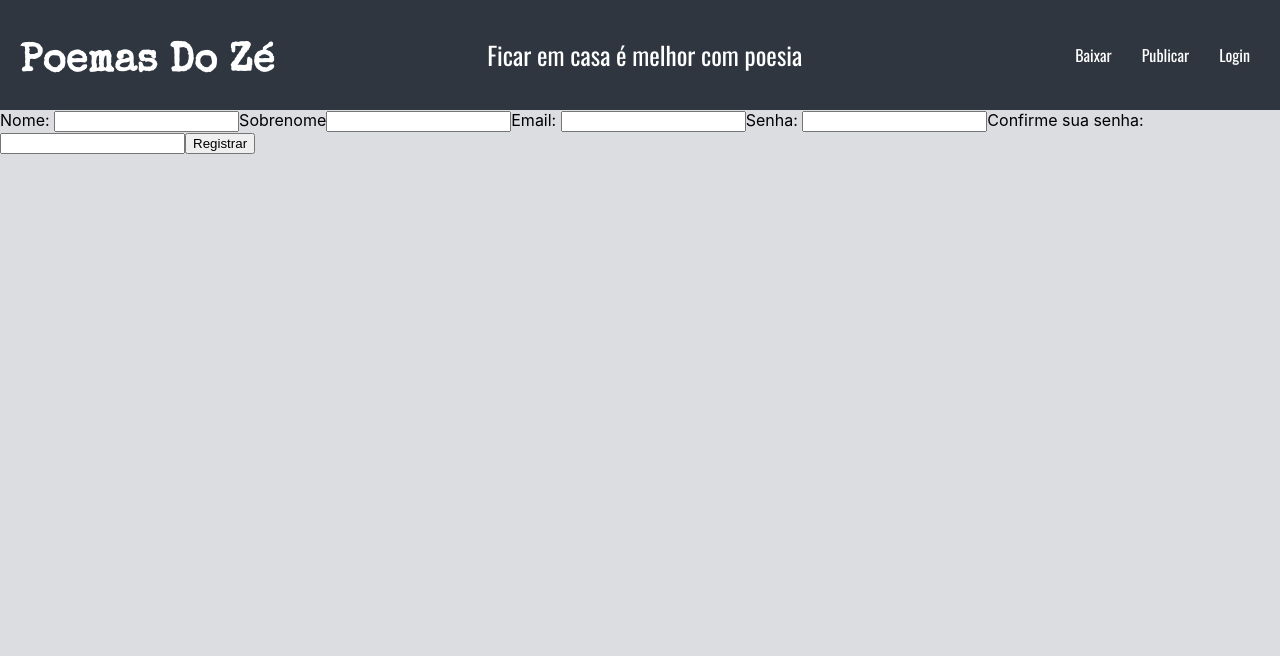
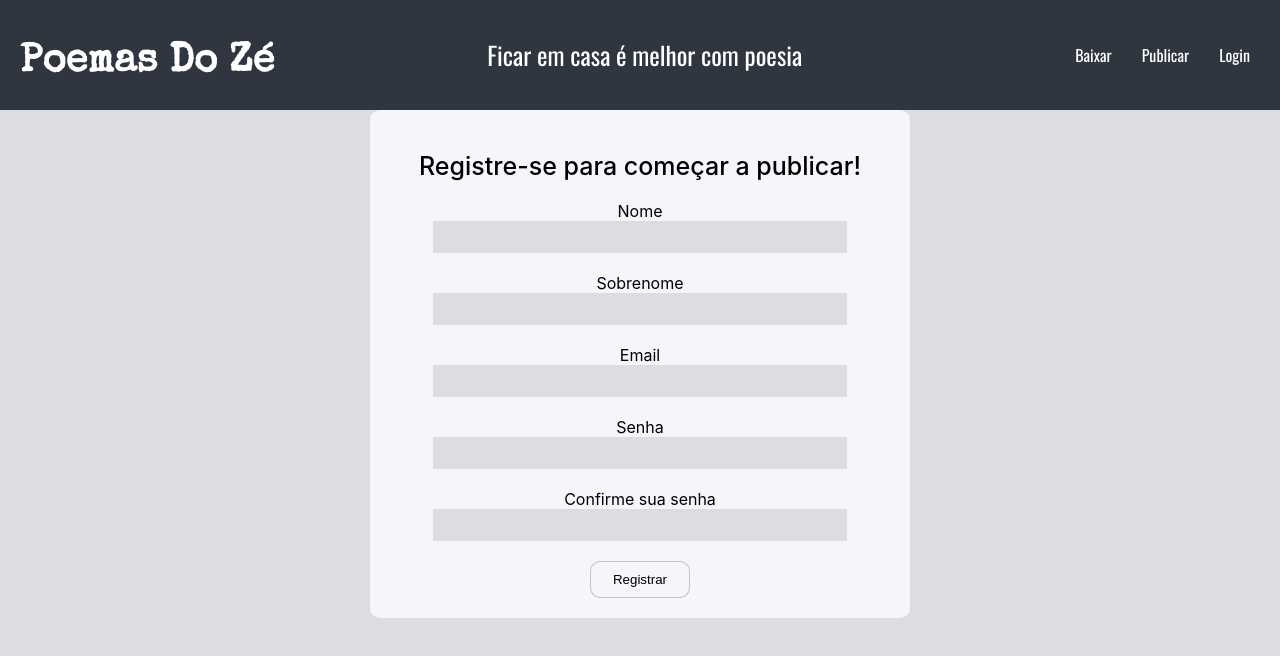
Before and after one commit to JeanJunior18/poemasdoze, a React (Create React App) app: page /register in a window 1280 px wide. Shown: the top 656 px of the page. Built offline with nearby package versions, Linux system fonts and the light colour scheme; no server answers.

Commit message:
Login and register pages created

```diff
--- a/src/api/axios.js
+++ b/src/api/axios.js
@@ -2,7 +2,8 @@ import axios from 'axios';
 
 require('dotenv/config')
 const api = axios.create({
-  baseURL: process.env.REACT_APP_API_URL,
+  // baseURL: process.env.REACT_APP_API_URL,
+  baseURL: 'http://localhost:3300'
 });
 
 api.interceptors.request.use(async config => {
--- a/src/pages/Login/index.js
+++ b/src/pages/Login/index.js
@@ -3,7 +3,7 @@ import { Link, useHistory } from 'react-router-dom';
 import * as Yup from 'yup';
 import req from '../../api/axios';
 import Header from '../../components/header/index';
-
+import './styles.css';
 
 export default function Authors() {
   const [email, setEmail] = useState('');
@@ -13,48 +13,39 @@ export default function Authors() {
 
   async function handleSubmit(e){
     e.preventDefault()
+
     const schema = Yup.object().shape({
       email: Yup.string().email().required('Input your email'),
       password: Yup.string().required('Input your password'),
     })
-    try{
-      schema.isValid({email, password}).then(async valid=>{
-       if(valid){
-          const {status, data} = await req.post('/login', {email, password});
-          console.log(status, data);
-          if(!data.error){
-            localStorage.setItem('authorization', data.token);
-            localStorage.setItem('user', `${data.user.firstname} ${data.user.lastname}`);
-            history.push('/main');
-          }
-          else{
-            setError(data.error)
-          }
-        }
-        else
-          setError('Usuário ou senha incorretos')
-      })
-
-    }catch(err){console.log(err)}
+    if(await schema.isValid({email, password})){
+      req.post('/login', {email, password}).then(response =>{
+          localStorage.setItem('authorization', response.data.token);
+          localStorage.setItem('user', `${response.data.user.firstname} ${response.data.user.lastname}`);
+          history.push('/main');
+      }).catch(error=>setError(error.response.data.error))
+    }
+    else setError('Usuário ou senha inválidos')
   }
   return (
-    <div>
+    <div className='login'>
 
       <Header />
 
-      {error && <span>{error}</span>} {/* Gera a mensagem de erro na tela */}
-      <form onSubmit={handleSubmit}>
+      <form className='box-login' onSubmit={handleSubmit}>
+        <div className="login-screen">
+          <h2>Login</h2>
+          {error && <span className="error">{error}</span>}
+          {/* <label htmlFor="email">Email: </label> */}
+          <input placeholder='Email' type="text" name="email" id="email" onChange={e=>setEmail(e.target.value)} />
 
-        <label htmlFor="email">Email: </label>
-        <input type="text" name="email" id="email" onChange={e=>setEmail(e.target.value)} />
+          {/* <label htmlFor="password">Password: </label> */}
+          <input placeholder='Password' type="password" name="password" id="password" onChange={e=>setPassword(e.target.value)} />
 
-        <label htmlFor="password">Password: </label>
-        <input type="password" name="password" id="password" onChange={e=>setPassword(e.target.value)} />
+          <button type="submit">Entrar</button>
 
-        <input type="submit" value="Enviar"/>
-
-        <Link to='/register'>Registre-se!</Link>
-
+          <Link to='/register'>Ainda não é cadastrado? Registre-se!</Link>
+          </div>
       </form>
     </div>
   );
--- /dev/null
+++ b/src/pages/Login/styles.css
@@ -0,0 +1,61 @@
+.box-login{
+  margin: auto;
+  /* background-color: #FFF; */
+  display: flex;
+  justify-content: center;
+  margin-top: 20px;
+}
+.login-screen{
+  display: flex;
+  flex-direction: column;
+  background-color: #f5f6fa;
+  width: 500px;
+  padding: 20px;
+  border-radius: 10px;
+}
+.login-screen > h2{
+  font-size: 30px;
+  font-weight: 500;
+  text-align: center;
+}
+.login-screen > input{
+  margin-bottom: 20px;
+  background-color: #dcdde1;
+  border: transparent;
+  height: 30px;
+  width: 410px;
+  text-align: center;
+  transition: 0.3s;
+  align-self: center;
+}
+.login-screen input:focus{
+  height: 35px;
+  width: 420px;
+}
+.login-screen > button[type=submit]{
+  width: 100px;
+  align-self: center;
+  padding: 10px;
+  border-radius: 10px;
+  background: #f5f6fa;
+  border:  0.5px solid #adadadaf;
+  cursor: pointer;
+  transition: 0.3s;
+}
+.login-screen > button[type=submit]:hover{
+  background-color: #dcdde1;
+}
+.login-screen a {
+  margin-top: 30px;
+  text-align: center;
+}
+
+.login-screen > .error{
+  width: 410px;
+  /* height: 30px; */
+  text-align: center;
+  color: red;
+  align-self: center;
+  margin: 10px auto 15px;
+  transition: 0.5s;
+}
--- a/src/pages/Main/main.js
+++ b/src/pages/Main/main.js
@@ -65,7 +65,7 @@ export default function Main() {
 			<div className="content">
         {booklests.map(book=>(<div key={book.title}>
           <img src={book.imgLink} alt="Capa do Livro"/>
-        <button><p>"{book.title}"</p><p>{book.author}</p></button>
+        <button className="download"><p>"{book.title}"</p><p>{book.author}</p></button>
         </div>))}
       </div>
 
--- a/src/pages/Main/style.css
+++ b/src/pages/Main/style.css
@@ -181,7 +181,7 @@ img{
     align-self: center;
     justify-self: center;
 }
-button:hover {
+button.download:hover {
     color: #ff7f5000;
     background-image: url(http://poemasdoze.epizy.com/download1.png);
     background-repeat: no-repeat;
--- a/src/pages/Register/index.js
+++ b/src/pages/Register/index.js
@@ -1,8 +1,8 @@
 import React, {useState} from 'react';
 import * as Yup from 'yup';
 import Header from '../../components/header/index';
-
-// import { Container } from './styles';
+import './styles.css';
+import req from '../../api/axios';
 
 export default function Register() {
   const [firstname, setFirstname] = useState('');
@@ -10,6 +10,10 @@ export default function Register() {
   const [email, setEmail] = useState('');
   const [password, setPassword ] = useState('');
   const [confpass, setConfpass] = useState('');
+  const [error, setError] = useState(false);
+  let time = null;
+
+
 
   function handleSubmit(e){
     e.preventDefault();
@@ -21,37 +25,50 @@ export default function Register() {
       confpass: Yup.string().required('Confirmação de senha é obrigatório')
     })
 
-    schema.validate({ firstname, lastname, email, password, confpass })
-    if(password===confpass)
-      console.log({ firstname, lastname, email, password, confpass })
-    else
-    alert('As senhas não conferem')
-
+    schema.validate({ firstname, lastname, email, password, confpass }).then(data=>{
+      req.post('author', data).then(response=>{
+        alert('Cadastrado com sucesso')
+        console.log(response)
+      }).catch(err=>{
+        alert('Houve algum erro')
+        console.log(err)
+      })
+      console.log(data)
+    }).catch(err=>setError(err.message))
+// irstname, lastname, email, password
   }
 
   return (
     <div>
       <Header />
 
-      <form onSubmit={handleSubmit}>
-        <label htmlFor="firstname">Nome: </label>
+      <form className='box-register' onSubmit={handleSubmit}>
+        <div className="form">
+          <h2>Registre-se para começar a publicar!</h2>
+          <label htmlFor="firstname">Nome </label>
           <input type="text" name="firstname" id="firstname" onChange={e=>setFirstname(e.target.value)} />
-        <label htmlFor="lastname">Sobrenome</label>
+          <label htmlFor="lastname">Sobrenome </label>
           <input type="text" name="lastname" id="lastname" onChange={e=>setLastname(e.target.value)} />
-        <label htmlFor="email">Email: </label>
+          <label htmlFor="email">Email</label>
           <input type="email" name="email" id="email" onChange={e=>setEmail(e.target.value)} />
-        <label htmlFor="password">Senha: </label>
+          <label htmlFor="password">Senha </label>
           <input type="password" name="password" id="password" onChange={e=>setPassword(e.target.value)} />
 
-        <label htmlFor="confpassword">Confirme sua senha: </label>
+          <label htmlFor="confpassword">Confirme sua senha </label>
           <input type="password" name="confpassword" id="confpassword" onChange={e=>{
               var target = e.target.value
-            setTimeout(()=>{
-              if(target !== password) console.log('As senhas não conferem')
-              if(target === password) setConfpass(target)
+              clearTimeout(time)
+              time = setTimeout(()=>{
+                if(target !== password) setError('As senhas não conferem')
+                if(target === password) {
+                  setError(false)
+                  setConfpass(target)
+                }
               }, 2000)
             }} />
-        <input type="submit" value="Registrar"/>
+            {error && <span className='error'>{error}</span>}
+          <button type="submit">Registrar</button>
+        </div>
       </form>
     </div>
   );
--- /dev/null
+++ b/src/pages/Register/styles.css
@@ -0,0 +1,47 @@
+.box-register{
+  margin: auto;
+  display: flex;
+  justify-content: center;
+}
+.form {
+  text-align: center;
+  display: flex;
+  flex-direction: column;
+  background-color: #f5f6fa;
+  width: 500px;
+  padding: 20px;
+  border-radius: 10px;
+}
+.form h2{
+  font-size: 25px;
+  font-weight: 500;
+  text-align: center;
+}
+.form input{
+  margin-bottom: 20px;
+  background-color: #dcdde1;
+  border: transparent;
+  height: 30px;
+  width: 410px;
+  text-align: center;
+  transition: 0.3s;
+  align-self: center;
+}
+.form button[type=submit]{
+  width: 100px;
+  align-self: center;
+  padding: 10px;
+  border-radius: 10px;
+  background: #f5f6fa;
+  border:  0.5px solid #adadadaf;
+  cursor: pointer;
+  transition: 0.3s;
+}
+.form button[type=submit]:hover{
+  background-color: #dcdde1;
+}
+
+.form .error{
+  color: red;
+  margin-bottom: 10px;
+}
```
Lines whose indentation alone changed are shown as unchanged.
